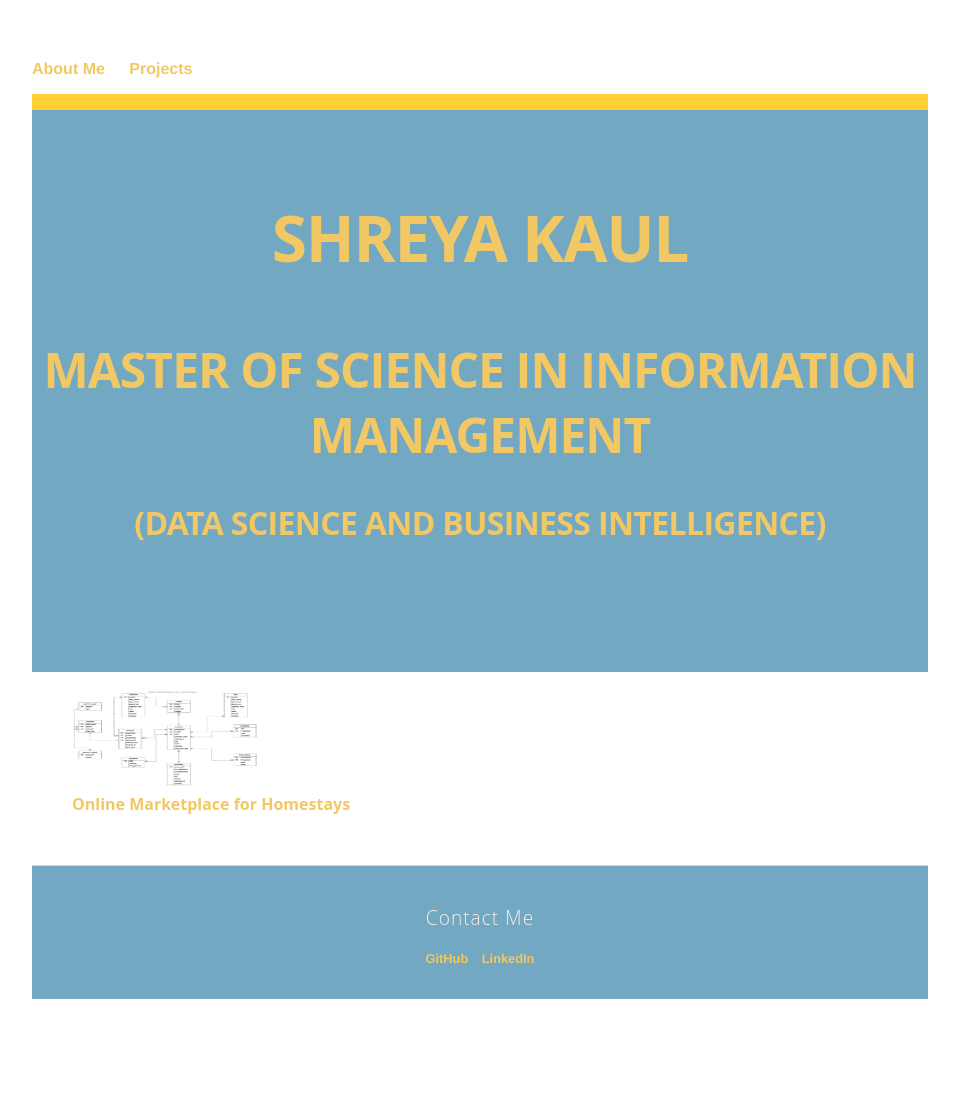
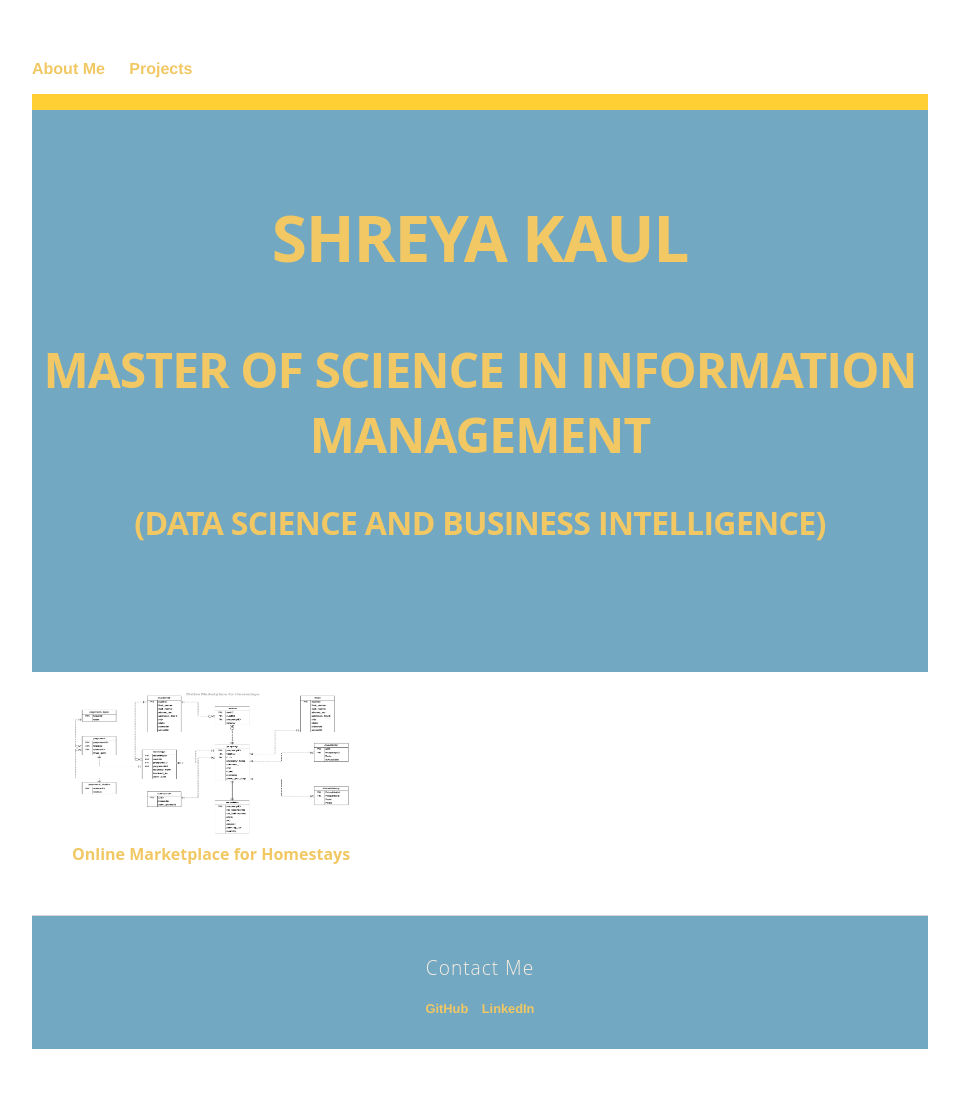
Before and after one commit to shreyakaul/shreyakaul.github.io, a Jekyll site: the page built from Projects.html, in a window 1280 px wide. Shown: the whole page, without its empty margins (160-1119 px from the left). Built offline with Jekyll 4.4.1, drawn with Linux system fonts in a browser that asks for light colours; before the commit the page ends 1059 px from its top, so only the background shows below that.

Commit message:
Update Projects.html

```diff
--- a/Projects.html
+++ b/Projects.html
@@ -10,7 +10,7 @@
 <body>
 <a href="/online-homestay.html">
   <figure>
-  <img alt="Online Marketplace for Homestays" src="ERD_Final-page-001.jpg" width=200" height="100" title="Online Marketplace for Homestays">
+  <img alt="Online Marketplace for Homestays" src="ERD_Final-page-001.jpg" width="300" height="150" title="Online Marketplace for Homestays">
    <figcaption>Online Marketplace for Homestays</figcaption>
   </figure>
   </a>
```
